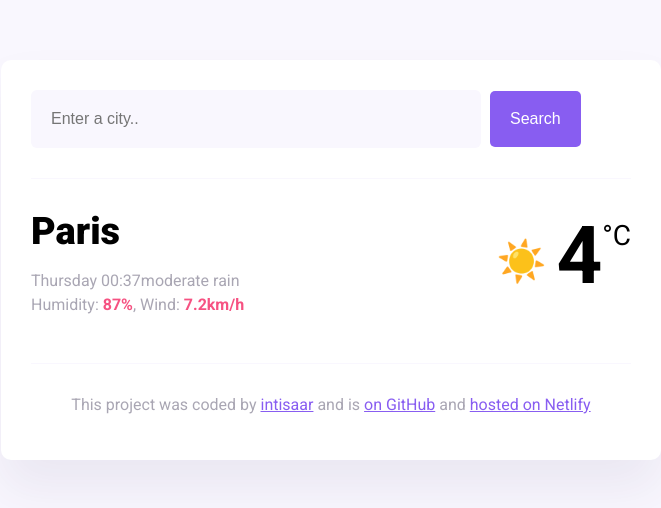
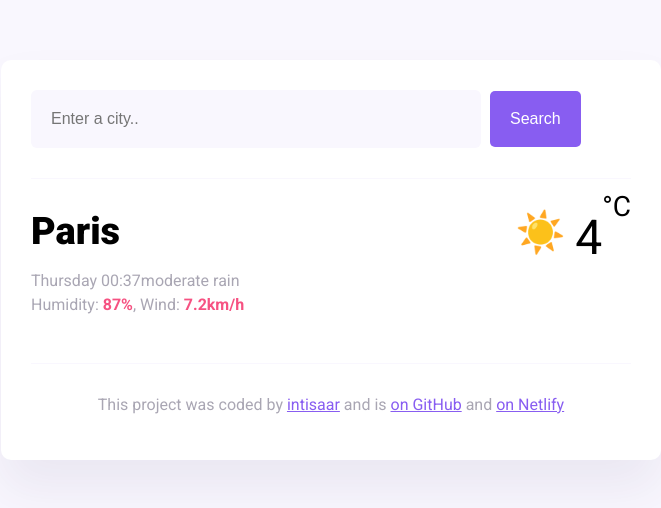
Before and after one commit to intisaar6/my-weather-App, a website built with Parcel: page index.html in a window 1280 px wide. Shown: the whole page, without its empty margins (309-970 px from the left). Built offline with nearby package versions, Linux system fonts and the light colour scheme.

Commit message:
updated html

```diff
--- a/index.html
+++ b/index.html
@@ -10,7 +10,7 @@
       rel="stylesheet"
     />
     <script src="https://cdn.jsdelivr.net/npm/axios@1.1.2/dist/axios.min.js"></script>
-          <link rel="stylesheet" href="src/styles.css"/>
+    <link rel="stylesheet" href="src/styles.css" />
 
     <title>My weather application</title>
   </head>
@@ -39,7 +39,8 @@
           </div>
           <div class="current-temperature">
             <span class="current-temperature-icon">☀️</span
-            ><span class="current-temperature-value" id="current-temperature-value"
+              class="current-temperature-value"
+              id="current-temperature"
               >4</span
             ><span class="current-temperature-unit">°C</span>
           </div>
@@ -48,9 +49,17 @@
       <footer>
         <p>
           This project was coded by
-          <a href="https://github.com/intisaar6" target="_blank">intisaar</a> and is
-          <a href="https://github.com/intisaar6/my-weather-project" target="_blank"> on GitHub</a> and
-          <a href="https://delightful-otter-a6572c.netlify.app/" target="_blank">hosted on Netlify</a>
+          <a href="https://github.com/intisaar6" target="_blank">intisaar</a>
+          and is
+          <a href="https://github.com/intisaar6/my-weather-App" target="_blank">
+            on GitHub</a
+          >
+          and
+          <a
+            href="https://animated-stroopwafel-3ba402.netlify.app/"
+            target="_blank"
+            >on Netlify</a
+          >
         </p>
       </footer>
     </div>
```
